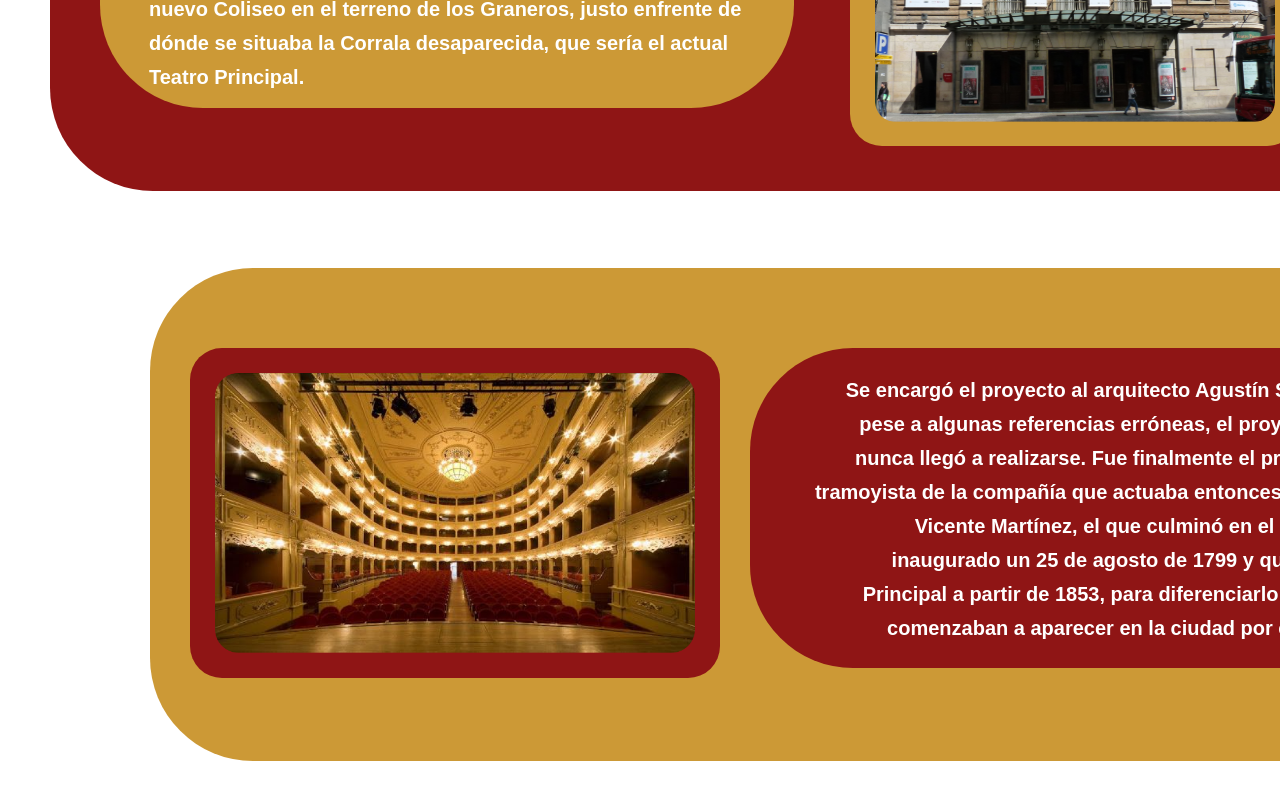
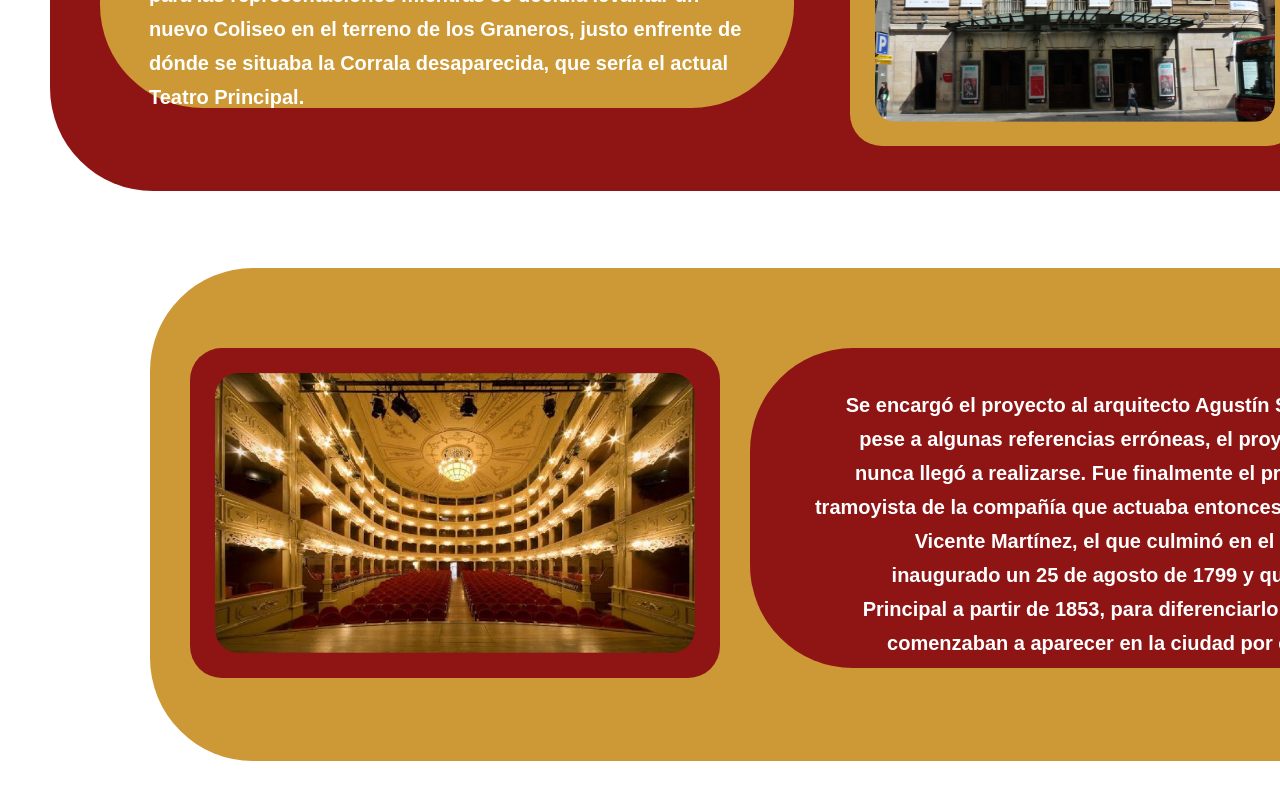
Before and after one commit to GGSZGZ/TeatroVue, a Vue app: page /about in a window 1280 px wide. Shown: the part 692-1492 px from the top of the page. Built offline with nearby package versions, Linux system fonts and the light colour scheme; a web font is replaced by a local one.

Commit message:
minor fixes

```diff
--- a/src/views/AboutView.vue
+++ b/src/views/AboutView.vue
@@ -97,7 +97,7 @@
 }
 .text1,.text2{
     position: relative;
-    top: 10px;
+    top: 30px;
     left: 49px;
     line-height: 34px;
     display: inline-block;
@@ -105,7 +105,7 @@
     height: 255px;
 }
 .text2{
-    top: 25px;
+    top: 40px;
     left: -40px;
     color: var(--neutral-colors-white);
 }
```
